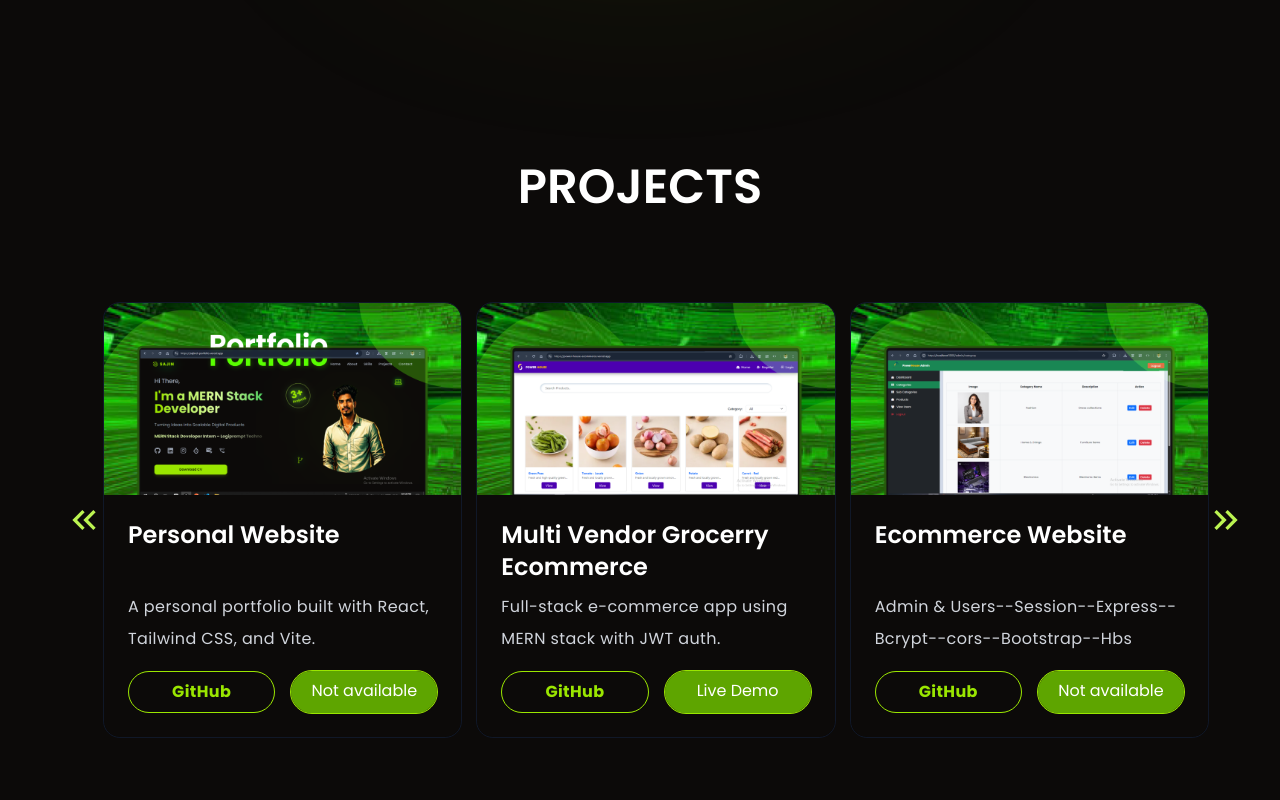
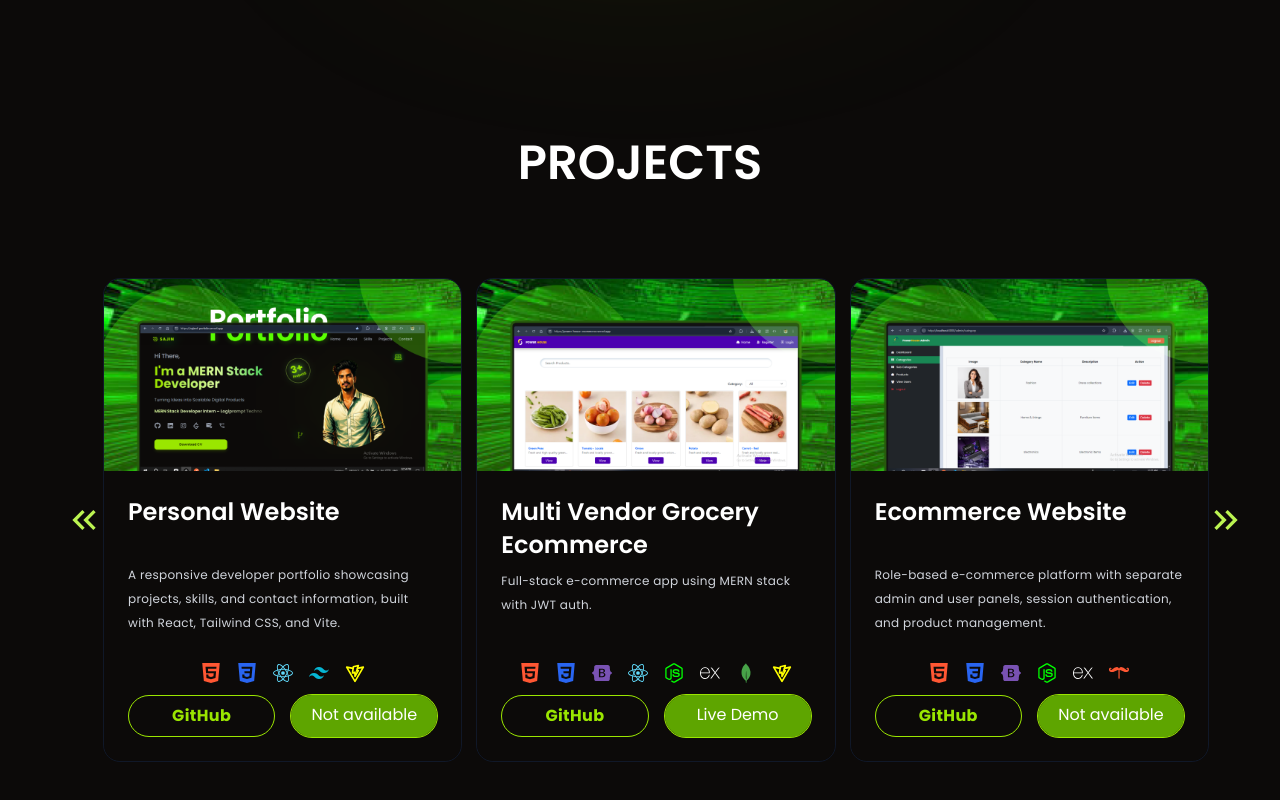
Before and after one commit to sajin-cl/Sajin-Porfolio, a React (Vite) app in the folder Sajin_Portfolio/: page / in a window 1280 px wide. Shown: the part 3194-3994 px from the top of the page. Built offline with nearby package versions, Linux system fonts and the light colour scheme.

Commit message:
project section : skill icon added successfully

```diff
--- a/Sajin_Portfolio/src/components/Certifications.jsx
+++ b/Sajin_Portfolio/src/components/Certifications.jsx
@@ -82,12 +82,12 @@ const Certifications = () => {
                     href={cert?.credential}
                     target="_blank"
                     rel="noopener noreferrer"
-                    className={`px-4 py-2 text-center w-full rounded-full transition-all duration-300 ${cert?.credential !== "#"
+                    className={`px-4 py-2 text-center w-full rounded-full transition-all duration-300 ${cert?.credential
                         ? "outline outline-lime-400 bg-lime-600 hover:bg-lime-500 hover:shadow-[0_0_15px_#84ff00] cursor-pointer text-white"
                         : "outline outline-gray-700 text-gray-500 cursor-not-allowed"
                       }`}
                   >
-                    {cert?.credential !== "#" ? "View Credential" : "Not Credential"}
+                    {cert?.credential ? "View Credential" : "Not Credential"}
                   </a>
                 </div>
               </div>
--- a/Sajin_Portfolio/src/components/Projects.jsx
+++ b/Sajin_Portfolio/src/components/Projects.jsx
@@ -9,7 +9,11 @@ const Projects = () => {
 
   const scroll = (direction) => {
 
+    if (!carouselRef.current) return;
+
     const card = carouselRef.current.querySelector('.carousel-card');
+
+    if (!card) return;
 
     const scrollAmount = card.clientWidth + 16;
 
@@ -57,7 +61,7 @@ const Projects = () => {
               /* project card */
               <div
                 key={index}
-                className="carousel-card flex flex-col w-full md:w-1/2 lg:w-1/3 shrink-0  rounded-2xl overflow-hidden bg-stone-950 outline outline-gray-900
+                className="carousel-card flex flex-col w-full md:w-1/2 xl:w-1/3 shrink-0  rounded-2xl overflow-hidden bg-stone-950 outline outline-gray-900
              hover:outline-lime-900  hover:shadow-[0_15px_25px_rgba(0,255,0,0.3)]"
               >
 
@@ -70,10 +74,18 @@ const Projects = () => {
 
                 {/* Project Info */}
                 <div className="p-6 flex flex-col grow ">
-                  <h3 className="text-xl lg:text-2xl font-semibold text-white mb-2  md:flex-1">
+                  <h3 className="text-xl lg:text-2xl font-semibold  text-white mb-2 min-h-[3.8rem]  leading-snug">
                     {project.name}
                   </h3>
-                  <p className="text-gray-300  mb-4 flex-1   leading-loose tracking-wide" title={project.description}>{project.description}</p>
+                  <p className="text-gray-300  mb-4 flex-1 text-xs  leading-loose tracking-wide" title={project.description}>{project.description}</p>
+
+                  {/* skills icons */}
+                  <div className='flex justify-center my-3 gap-4 '>
+                    {project?.skills.map((skill, idx) => {
+                      const Icon = skill.icon;
+                      return <Icon key={idx} color={skill.color} size={20} title={skill.name} className='cursor-pointer hover:scale-110'/>
+                    })}
+                  </div>
 
                   {/* Buttons */}
                   <div className="flex flex-col sm:flex-row gap-4">
@@ -92,9 +104,9 @@ const Projects = () => {
                       target="_blank"
                       rel="noopener noreferrer"
                       className={`px-4 py-2  text-center w-full outline outline-lime-400 bg-lime-600  hover:bg-lime-500 hover:shadow-[0_0_15px_#84ff00]
-                     text-white  rounded-full transition-all duration-300 ${project.live == '#' ? "cursor-not-allowed" : ""}`}
+                     text-white  rounded-full transition-all duration-300 ${!project.live ? "cursor-not-allowed" : ""}`}
                     >
-                      {project.live !== '#' ? "Live Demo" : "Not available"}
+                      {project.live ? "Live Demo" : "Not available"}
                     </a>
                   </div>
                 </div>
--- a/Sajin_Portfolio/src/data/data.js
+++ b/Sajin_Portfolio/src/data/data.js
@@ -1,11 +1,12 @@
 import { FaGithub, FaLinkedin, FaInstagram } from "react-icons/fa";
 import {
-  SiLeetcode, SiHtml5, SiCss3, SiJavascript, SiReact, SiExpress, SiTailwindcss, SiBootstrap, SiFigma, SiVercel, SiMongodb, SiGithub
+  SiLeetcode, SiHtml5, SiCss3, SiJavascript, SiReact, SiExpress, SiTailwindcss, SiBootstrap, SiFigma, SiVercel, SiMongodb, SiGithub, SiHandlebarsdotjs
 } from "react-icons/si";
 import { VscVscode } from "react-icons/vsc";
 import { FaNodeJs } from "react-icons/fa6";
 import { TbBrandVite } from "react-icons/tb";
 import { MdAttachEmail, MdOutlineWifiCalling3 } from "react-icons/md";
+import { color } from "framer-motion";
 
 
 
@@ -50,7 +51,7 @@ export const skillsData = {
     { name: "JavaScript", color: "#F7DF1E", icon: SiJavascript },
     { name: "React", color: "#61DAFB", icon: SiReact },
     { name: "Node", color: "#00FF00", icon: FaNodeJs },
-    { name: "Express", color: "#61DAFB", icon: SiExpress },
+    { name: "Express", color: "#FFF", icon: SiExpress },
   ]
 };
 
@@ -58,47 +59,72 @@ export const skillsData = {
 export const projectsData = [
   {
     name: "Personal Website",
-    description: "A personal portfolio built with React, Tailwind CSS, and Vite.",
+    description: "A responsive developer portfolio showcasing projects, skills, and contact information, built with React, Tailwind CSS, and Vite.",
     image: "/project1.png",
+    skills: [
+      { name: "HTML", color: "#FF5733", icon: SiHtml5 },
+      { name: "CSS", color: "#2965F1", icon: SiCss3 },
+      { name: "React", color: "#61DAFB", icon: SiReact },
+      { name: "Tailwind CSS", color: "#06B6D4", icon: SiTailwindcss },
+      { name: "Vite", color: "#FFFF00", icon: TbBrandVite }
+    ],
     github: "https://github.com/sajin-cl/Sajin-Porfolio",
-    live: "#",
+    live: null,
   },
   {
-    name: "Multi Vendor Grocerry Ecommerce",
+    name: "Multi Vendor Grocery Ecommerce",
     description: "Full-stack e-commerce app using MERN stack with JWT auth.",
     image: "/project2.png",
+    skills: [
+      { name: "HTML", color: "#FF5733", icon: SiHtml5 },
+      { name: "CSS", color: "#2965F1", icon: SiCss3 },
+      { name: "Bootstrap", color: "#7952B3", icon: SiBootstrap },
+      { name: "React", color: "#61DAFB", icon: SiReact },
+      { name: "Node", color: "#00FF00", icon: FaNodeJs },
+      { name: "Express", color: "#FFF", icon: SiExpress },
+      { name: "MongoDB", color: "#47A248", icon: SiMongodb },
+      { name: "Vite", color: "#FFFF00", icon: TbBrandVite },
+    ],
     github: "https://github.com/sajin-cl/Multi-Vendor-Grocery-Ecommerce-Vite-React",
     live: "https://power-house-ecommerce.vercel.app/",
   },
   {
     name: "Ecommerce Website",
-    description: "Admin & Users--Session--Express--Bcrypt--cors--Bootstrap--Hbs",
+    description: "Role-based e-commerce platform with separate admin and user panels, session authentication, and product management.",
     image: "/project3.png",
+    skills: [
+      { name: "HTML", color: "#FF5733", icon: SiHtml5 },
+      { name: "CSS", color: "#2965F1", icon: SiCss3 },
+      { name: "Bootstrap", color: "#7952B3", icon: SiBootstrap },
+      { name: "Node", color: "#00FF00", icon: FaNodeJs },
+      { name: "Express", color: "#FFF", icon: SiExpress },
+      { name: "Handlebars", color: "#FF5733", icon: SiHandlebarsdotjs }
+    ],
     github: "https://github.com/sajin-cl/Admin_and_User-based-Ecommerce",
-    live: "#",
+    live: null,
   },
 ];
 
 export const certificationsData = [
   {
     name: "MERN Stack Intern Certificate",
-    issuer:"Logipromt Techno solutions  (Trivandrum)",
+    issuer: "Logipromt Techno solutions  (Trivandrum)",
     description: "Developed RESTful APIs using Nodejs and Express following MVC architecture.Developed responsive single-page applications using React with reusable components and efficient state management",
     image: "/mern_stack_intern_certificate.jpg",
     credential: "https://www.logipromptproacademy.com/certificate/LPA112100813",
   },
   {
     name: "UI UX 30Days Masterclass Certificate",
-     issuer:"NoviTech R&D Pvt Ltd",
+    issuer: "NoviTech R&D Pvt Ltd",
     description: "Mastered end-to-end design workflows: User Research, Wireframing, and High-Fidelity Prototyping.",
     image: "/ui-ux-certificate.jpg",
-    credential: "#",
+    credential: null,
   },
   {
     name: "Digital-marketting-certificate",
-     issuer:"First Success Technologies",
+    issuer: "First Success Technologies",
     description: "Completed a 2-day Online Digital Marketing Workshop conducted by Santhosh Kumar A, CEO of First Success Technologies.",
     image: "/Digital-marketting-certificate.jpg",
-    credential: "#",
+    credential: null,
   },
 ];
```
